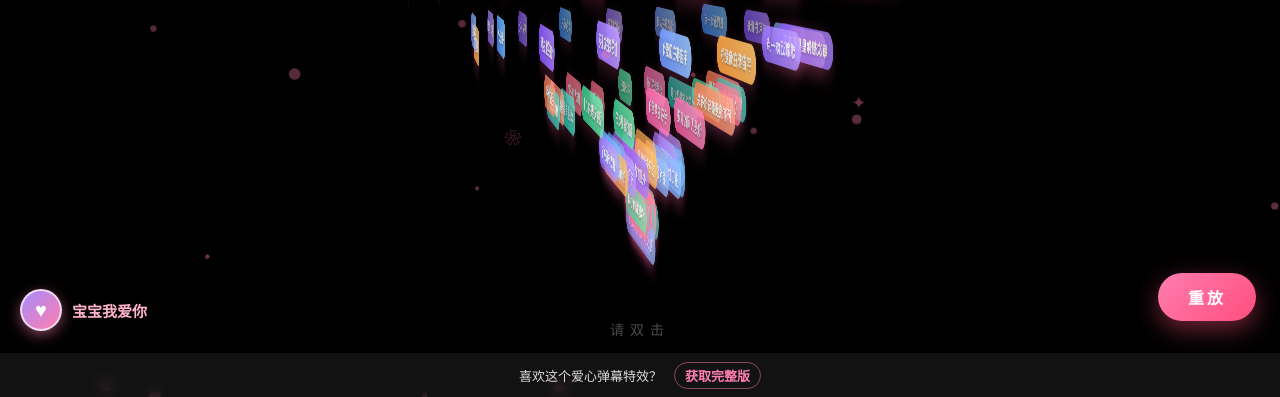
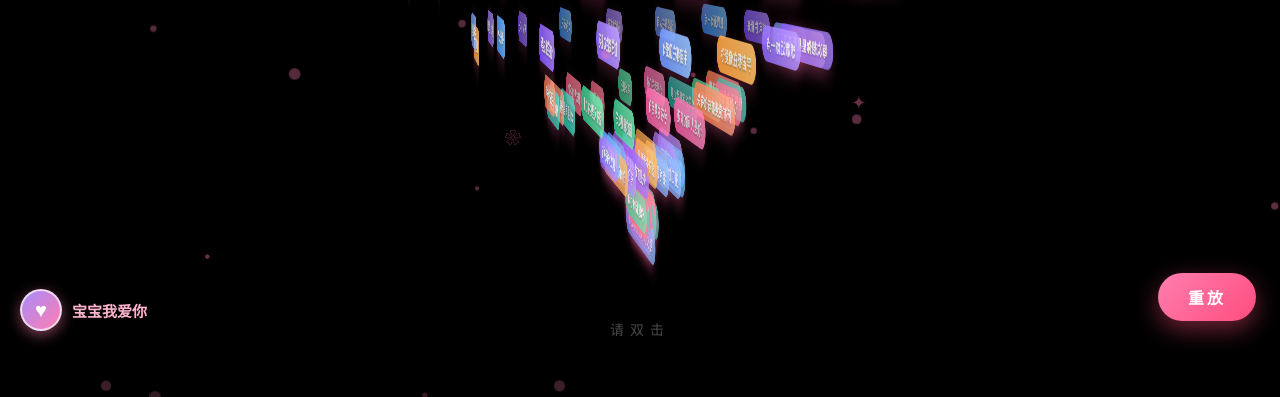
Before and after one commit to LL-rag/wuwu, a website: page effects/ax.html in a window 1280 px wide. Shown: the part 403-800 px from the top of the page. Drawn offline with Linux system fonts and the light colour scheme.

```diff
--- a/effects/ax.html
+++ b/effects/ax.html
@@ -225,10 +225,6 @@
 
 <div id="hint">请双击</div>
 
-<div class="buy-bar">
-  <span>喜欢这个爱心弹幕特效？</span>
-  <a href="#" target="_blank">获取完整版</a>
-</div>
 
 <script>
 /* ===================== 可自定义配置 ===================== */
```
